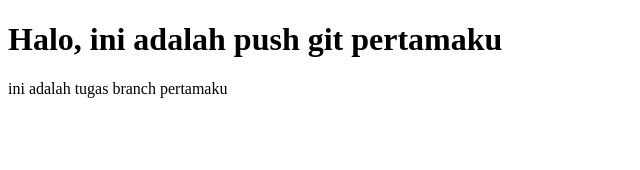
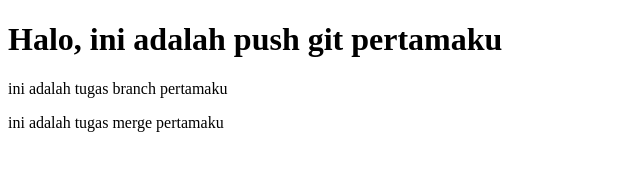
Before and after one commit to bunciselektronik/repository-pertamaku, a plain HTML site: page index.html in a window 1280 px wide. Shown: the whole page, without its empty margins (0-640 px from the left). Drawn offline with Linux system fonts and the light colour scheme.

Commit message:
add merge

```diff
--- a/index.html
+++ b/index.html
@@ -9,5 +9,6 @@
 <body>
           <h1>Halo, ini adalah push git pertamaku</h1>
           <p>ini adalah tugas branch pertamaku</p>
+          <p>ini adalah tugas merge pertamaku</p>
 </body>
 </html>
```
